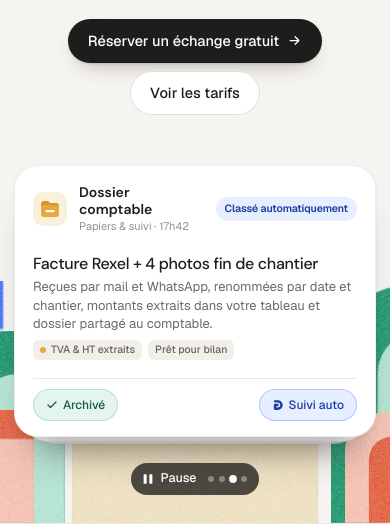
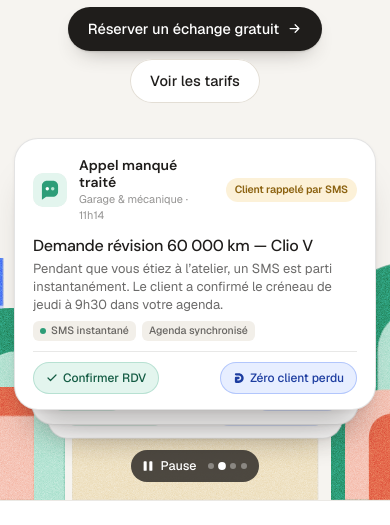
Before and after one commit to suuuucdcz/derovia-new, a plain HTML site: page public/index.html in a window 390 px wide. Shown: the part 343-868 px from the top of the page. Drawn offline with nearby package versions, Linux system fonts and the light colour scheme.

Commit message:
Animation distribution des cartes du Hero (PC & mobile) facon Symmetry

```diff
--- a/public/assets/css/styles.css
+++ b/public/assets/css/styles.css
@@ -675,9 +675,9 @@ img, svg {
   position: relative;
   width: 100%;
   max-width: 1320px;
-  margin: clamp(36px, 6vh, 72px) auto 0;
-  padding-top: 28px;
-  padding-bottom: clamp(40px, 5.5vh, 64px);
+  margin: clamp(32px, 5.4vh, 66px) auto 0;
+  padding-top: 12px;
+  padding-bottom: clamp(22px, 3vh, 38px);
   display: flex;
   flex-direction: column;
   align-items: center;
@@ -713,16 +713,16 @@ img, svg {
 .riso-pillar--5 { animation: pillar-rise 1.05s var(--ease-out) 0.14s both; }
 .riso-pillar--6 { animation: pillar-rise 1.05s var(--ease-out) 0.28s both; }
 
-/* Interactive Stacked Card Deck */
+/* Interactive Stacked Card Deck (Symmetry Deal-In + Downward Peeking Stack) */
 .deck-wrapper {
+  --deck-step: 22px;
+  --deck-drop: -110px;
+  --deck-fx-scale: 1;
   position: relative;
   z-index: 3;
   width: min(680px, calc(100% - 32px));
   height: 274px;
-  margin-top: 12px;
-  opacity: 0;
-  transform: translateY(20px);
-  animation: fade-up-in 0.8s var(--ease-out) 0.34s forwards;
+  margin-top: 6px;
 }
 
 .deck-card {
@@ -731,43 +731,59 @@ img, svg {
   background: var(--white);
   border-radius: 26px;
   padding: 20px 24px 16px;
-  border: 1px solid rgba(31, 29, 27, 0.08);
+  border: 1px solid rgba(31, 29, 27, 0.12);
   box-shadow: var(--shadow-card);
   display: flex;
   flex-direction: column;
   justify-content: space-between;
+  transform-origin: 50% 100%;
   will-change: transform, opacity;
   transition:
-    transform 0.52s var(--ease-card),
-    opacity 0.44s var(--ease-out),
+    transform 0.55s var(--ease-card),
+    opacity 0.14s linear,
     box-shadow 0.32s ease,
     border-color 0.32s ease;
   user-select: none;
 }
 
-/* Depth Stack Positions */
+/* Alternating deal-in entry offsets (left/right swing + tilt like Symmetry) */
+.deck-card[data-card-index="3"] { --fx: -68px; --fr: -5deg; }
+.deck-card[data-card-index="2"] { --fx: 76px; --fr: 6deg; }
+.deck-card[data-card-index="1"] { --fx: -62px; --fr: -4deg; }
+.deck-card[data-card-index="0"] { --fx: 70px; --fr: 5deg; }
+
+/* Downward-Peeking Depth Stack (bottom-center anchor: cards step DOWN & narrow) */
 .deck-card[data-pos="0"] {
-  z-index: 4;
+  z-index: 10;
   opacity: 1;
   transform: translate3d(0, 0, 0) scale(1) rotate(0deg);
   box-shadow: var(--shadow-card-front);
 }
 .deck-card[data-pos="1"] {
-  z-index: 3;
-  opacity: 0.94;
-  transform: translate3d(0, -14px, 0) scale(0.958) rotate(-0.7deg);
+  z-index: 9;
+  opacity: 1;
+  transform: translate3d(0, var(--deck-step), 0) scale(0.905);
   pointer-events: none;
 }
 .deck-card[data-pos="2"] {
-  z-index: 2;
-  opacity: 0.72;
-  transform: translate3d(0, -27px, 0) scale(0.916) rotate(0.8deg);
+  z-index: 8;
+  opacity: 1;
+  transform: translate3d(0, calc(var(--deck-step) * 1.9), 0) scale(0.815);
   pointer-events: none;
 }
 .deck-card[data-pos="3"] {
-  z-index: 1;
+  z-index: 7;
   opacity: 0;
-  transform: translate3d(0, -38px, 0) scale(0.875);
+  transform: translate3d(0, calc(var(--deck-step) * 2.6), 0) scale(0.73);
+  pointer-events: none;
+}
+
+/* Pre-deal resting state above deck (teleports cleanly, animates on deal) */
+.deck-card[data-state="incoming"] {
+  z-index: 12;
+  opacity: 0;
+  transform: translate3d(calc(var(--fx, -68px) * var(--deck-fx-scale)), var(--deck-drop), 0) rotate(var(--fr, -5deg)) scale(1.03);
+  transition: none;
   pointer-events: none;
 }
 
@@ -782,23 +798,22 @@ img, svg {
 }
 
 /* Directional Dismiss Physics (Symmetry Deck Signature) */
+.deck-card[data-exit] {
+  z-index: 20;
+  opacity: 0;
+  pointer-events: none;
+  transition:
+    transform 0.48s var(--ease-card),
+    opacity 0.3s ease-in 0.05s;
+}
 .deck-card[data-exit="accept"] {
-  z-index: 6;
-  opacity: 0;
-  transform: translate3d(340px, -64px, 0) rotate(8.5deg) scale(0.92);
-  pointer-events: none;
+  transform: translate3d(420px, -60px, 0) rotate(8deg);
 }
 .deck-card[data-exit="remind"] {
-  z-index: 6;
-  opacity: 0;
-  transform: translate3d(0, 210px, 0) rotate(-2deg) scale(0.92);
-  pointer-events: none;
+  transform: translate3d(0, 260px, 0) scale(0.95);
 }
 .deck-card[data-exit="auto"] {
-  z-index: 6;
-  opacity: 0;
-  transform: translate3d(210px, -170px, 0) rotate(5deg) scale(0.84);
-  pointer-events: none;
+  transform: translate3d(380px, -170px, 0) rotate(6deg) scale(0.86);
 }
 
 .deck-card__top {
@@ -981,7 +996,7 @@ img, svg {
 .deck-controls {
   position: relative;
   z-index: 4;
-  margin-top: 14px;
+  margin-top: 54px;
   display: inline-flex;
   align-items: center;
   gap: 12px;
@@ -993,6 +1008,12 @@ img, svg {
   color: var(--white);
   font-size: 12px;
   font-weight: 500;
+  transition: opacity 0.75s var(--ease-out), transform 0.75s var(--ease-out);
+}
+.deck-controls[data-ready="false"] {
+  opacity: 0;
+  transform: translateY(8px);
+  pointer-events: none;
 }
 
 .deck-toggle {
@@ -2908,7 +2929,7 @@ img, svg {
   /* 2. Mobile Hero & Interactive Stacked Deck */
   .hero {
     min-height: 100svh;
-    padding-top: calc(var(--nav-h) + 34px);
+    padding-top: calc(var(--nav-h) + 22px);
     padding-bottom: 0;
   }
   .display-h1 {
@@ -2933,9 +2954,9 @@ img, svg {
     font-size: 14.5px;
   }
   .hero-stage {
-    margin-top: 24px;
-    padding-top: 20px;
-    padding-bottom: 28px;
+    margin-top: 16px;
+    padding-top: 12px;
+    padding-bottom: 18px;
   }
   .riso-backdrop {
     width: 150vw;
@@ -2943,6 +2964,9 @@ img, svg {
     bottom: 0;
   }
   .deck-wrapper {
+    --deck-step: 15px;
+    --deck-drop: -86px;
+    --deck-fx-scale: 0.62;
     width: calc(100% - 28px);
     height: 272px;
     margin-top: 6px;
@@ -2950,12 +2974,6 @@ img, svg {
   .deck-card {
     padding: 18px 18px 15px;
     border-radius: 24px;
-  }
-  .deck-card[data-pos="1"] {
-    transform: translate3d(0, 12px, 0) scale(0.945) rotate(0deg);
-  }
-  .deck-card[data-pos="2"] {
-    transform: translate3d(0, 22px, 0) scale(0.89) rotate(0deg);
   }
   .deck-source__icon {
     width: 34px;
@@ -3024,7 +3042,7 @@ img, svg {
     display: none;
   }
   .deck-controls {
-    margin-top: 26px;
+    margin-top: 40px;
     height: 32px;
     padding: 0 12px 0 10px;
     font-size: 11.5px;
@@ -3384,7 +3402,7 @@ img, svg {
   .reveal-line > span,
   .hero-subtitle,
   .hero-ctas,
-  .deck-wrapper,
+  .deck-controls[data-ready="false"],
   [data-reveal],
   .frieze-piece {
     opacity: 1 !important;
--- a/public/assets/js/app.js
+++ b/public/assets/js/app.js
@@ -150,12 +150,14 @@ function initStackCards() {
 
 /* --------------------------------------------------------------------------
    4. Hero Interactive Auto-Playing Automation Card Deck
+      Symmetry-style sequential deal-in + downward-peeking stack choreography
    -------------------------------------------------------------------------- */
 function initHeroDeck() {
   const deckEl = document.getElementById('hero-deck');
   if (!deckEl) return;
 
   const cards = Array.from(deckEl.querySelectorAll('.deck-card'));
+  const controlsEl = document.getElementById('deck-controls');
   const dots = Array.from(document.querySelectorAll('[data-deck-goto]'));
   const toggleBtn = document.getElementById('deck-toggle');
   const toggleLabel = document.getElementById('deck-toggle-label');
@@ -164,10 +166,16 @@ function initHeroDeck() {
   const progressBar = document.getElementById('deck-progress-bar');
 
   const total = cards.length;
-  const CYCLE_MS = 2700;
+  const CYCLE_MS = 2800;
+  const DEAL_START_MS = 520;
+  const DEAL_STAGGER_MS = 420;
+  const DEAL_SETTLE_MS = 950;
+
   let current = 0;
   let paused = REDUCED_MOTION;
   let busy = false;
+  let dealing = !REDUCED_MOTION;
+  let hasStartedDeal = false;
   let cycleTimer = null;
   let stepTimers = [];
 
@@ -191,6 +199,15 @@ function initHeroDeck() {
     });
   };
 
+  const finishDealImmediately = () => {
+    if (!dealing) return;
+    clearStepTimers();
+    dealing = false;
+    hasStartedDeal = true;
+    if (controlsEl) controlsEl.dataset.ready = 'true';
+    renderPositions();
+  };
+
   const resetProgress = (animate) => {
     if (!progressBar) return;
     progressBar.style.transition = 'none';
@@ -204,7 +221,7 @@ function initHeroDeck() {
 
   const scheduleNext = () => {
     clearStepTimers();
-    if (paused) {
+    if (paused || dealing) {
       resetProgress(false);
       return;
     }
@@ -216,7 +233,7 @@ function initHeroDeck() {
     // 1. Highlight working state + press pill visually
     stepTimers.push(
       setTimeout(() => {
-        if (paused || busy) return;
+        if (paused || busy || dealing) return;
         activeCard.dataset.state = 'working';
         const btn = activeCard.querySelector(`[data-deck-action="${defaultAction}"]`);
         if (btn) btn.dataset.active = 'true';
@@ -225,12 +242,63 @@ function initHeroDeck() {
 
     // 2. Confirm done state + dismiss with physics
     cycleTimer = setTimeout(() => {
-      if (paused || busy) return;
+      if (paused || busy || dealing) return;
       dismissCurrent(defaultAction);
     }, CYCLE_MS);
   };
 
+  const startDealIn = () => {
+    if (hasStartedDeal || REDUCED_MOTION) return;
+    hasStartedDeal = true;
+    dealing = true;
+    clearStepTimers();
+
+    // Ensure every card starts cleanly in its pre-deal offset above the deck
+    cards.forEach((card) => {
+      card.dataset.state = 'incoming';
+      card.removeAttribute('data-exit');
+    });
+
+    // Deal cards back-to-front so Card 0 ("Devis automatique") lands last on top
+    const dealOrder = Array.from({ length: total }, (_, i) => total - 1 - i);
+    const dealtStack = [];
+
+    dealOrder.forEach((cardIdx, step) => {
+      stepTimers.push(
+        setTimeout(() => {
+          dealtStack.unshift(cardIdx);
+          current = cardIdx;
+
+          // Promote newly dealt card to d=0 and step earlier cards down d=1, d=2, d=3
+          requestAnimationFrame(() => {
+            dealtStack.forEach((idx, depth) => {
+              const card = cards[idx];
+              card.dataset.pos = String(depth);
+              card.removeAttribute('data-state');
+            });
+          });
+
+          dots.forEach((dot, idx) => {
+            dot.setAttribute('aria-selected', String(idx === current));
+          });
+
+          if (step === dealOrder.length - 1) {
+            if (controlsEl) controlsEl.dataset.ready = 'true';
+            stepTimers.push(
+              setTimeout(() => {
+                dealing = false;
+                current = 0;
+                if (!paused) scheduleNext();
+              }, DEAL_SETTLE_MS)
+            );
+          }
+        }, DEAL_START_MS + step * DEAL_STAGGER_MS)
+      );
+    });
+  };
+
   const dismissCurrent = (action = 'accept', targetIndex = null) => {
+    if (dealing) finishDealImmediately();
     if (busy) return;
     busy = true;
     clearStepTimers();
@@ -246,7 +314,7 @@ function initHeroDeck() {
     requestAnimationFrame(() => {
       exitingCard.dataset.exit = action;
 
-      // Bring remaining cards forward immediately
+      // Promote remaining cards forward simultaneously
       cards.forEach((card, idx) => {
         if (idx === current) return;
         const pos = (idx - nextIdx + total) % total;
@@ -260,7 +328,7 @@ function initHeroDeck() {
 
     stepTimers.push(
       setTimeout(() => {
-        // Snap exiting card cleanly to back of stack without backward animation
+        // Snap exiting card cleanly to back of stack without reverse transition
         exitingCard.style.transition = 'none';
         exitingCard.removeAttribute('data-exit');
         exitingCard.removeAttribute('data-state');
@@ -273,7 +341,7 @@ function initHeroDeck() {
         exitingCard.style.transition = '';
         busy = false;
         scheduleNext();
-      }, 480)
+      }, 500)
     );
   };
 
@@ -289,6 +357,7 @@ function initHeroDeck() {
   // Dot controls
   dots.forEach((dot) => {
     dot.addEventListener('click', () => {
+      if (dealing) finishDealImmediately();
       const target = Number(dot.dataset.deckGoto);
       if (target === current || busy) return;
       dismissCurrent('auto', target);
@@ -307,6 +376,7 @@ function initHeroDeck() {
   if (toggleBtn) {
     syncToggleUI();
     toggleBtn.addEventListener('click', () => {
+      if (dealing) finishDealImmediately();
       paused = !paused;
       syncToggleUI();
       if (paused) {
@@ -334,18 +404,29 @@ function initHeroDeck() {
     else if (key === 'a') dismissCurrent('auto');
   });
 
-  // Pause cleanly when page is hidden
+  // Pause cleanly when page is hidden; start deal-in on first view if opened in background
   document.addEventListener('visibilitychange', () => {
     if (document.hidden) {
-      clearStepTimers();
-      resetProgress(false);
-    } else if (!paused) {
+      if (dealing) {
+        clearStepTimers();
+        hasStartedDeal = false;
+      } else {
+        clearStepTimers();
+        resetProgress(false);
+      }
+    } else if (!hasStartedDeal && !REDUCED_MOTION) {
+      startDealIn();
+    } else if (!paused && !dealing) {
       scheduleNext();
     }
   });
 
-  renderPositions();
-  if (!paused) scheduleNext();
+  if (REDUCED_MOTION) {
+    if (controlsEl) controlsEl.dataset.ready = 'true';
+    renderPositions();
+  } else if (!document.hidden) {
+    startDealIn();
+  }
 }
 
 /* --------------------------------------------------------------------------
--- a/public/index.html
+++ b/public/index.html
@@ -257,7 +257,7 @@
         <!-- Interactive Auto-Playing Task Deck -->
         <div class="deck-wrapper" id="hero-deck" role="region" aria-label="Démonstration interactive d'automatisations Derovia">
           <!-- Card 0: Devis Plomberie -->
-          <article class="deck-card" data-card-index="0" data-pos="0" data-default-action="accept">
+          <article class="deck-card" data-card-index="0" data-pos="0" data-state="incoming" data-default-action="accept">
             <div class="deck-card__top">
               <div class="deck-source">
                 <div class="deck-source__icon">
@@ -299,7 +299,7 @@
           </article>
 
           <!-- Card 1: Appel manqué Garage -->
-          <article class="deck-card" data-card-index="1" data-pos="1" data-default-action="auto">
+          <article class="deck-card" data-card-index="1" data-pos="1" data-state="incoming" data-default-action="auto">
             <div class="deck-card__top">
               <div class="deck-source">
                 <div class="deck-source__icon">
@@ -341,7 +341,7 @@
           </article>
 
           <!-- Card 2: Classement Comptable -->
-          <article class="deck-card" data-card-index="2" data-pos="2" data-default-action="accept">
+          <article class="deck-card" data-card-index="2" data-pos="2" data-state="incoming" data-default-action="accept">
             <div class="deck-card__top">
               <div class="deck-source">
                 <div class="deck-source__icon">
@@ -383,7 +383,7 @@
           </article>
 
           <!-- Card 3: Rendez-vous & Rappels -->
-          <article class="deck-card" data-card-index="3" data-pos="3" data-default-action="auto">
+          <article class="deck-card" data-card-index="3" data-pos="3" data-state="incoming" data-default-action="auto">
             <div class="deck-card__top">
               <div class="deck-source">
                 <div class="deck-source__icon">
@@ -426,7 +426,7 @@
         </div>
 
         <!-- Deck Playback Controls -->
-        <div class="deck-controls" aria-label="Contrôles de la démonstration">
+        <div class="deck-controls" id="deck-controls" data-ready="false" aria-label="Contrôles de la démonstration">
           <button class="deck-toggle" id="deck-toggle" type="button" aria-pressed="false">
             <svg id="deck-icon-pause" viewBox="0 0 16 16" fill="currentColor" aria-hidden="true"><rect x="3" y="2.5" width="3.5" height="11" rx="1"/><rect x="9.5" y="2.5" width="3.5" height="11" rx="1"/></svg>
             <svg id="deck-icon-play" viewBox="0 0 16 16" fill="currentColor" aria-hidden="true" hidden><path d="M4 2.8v10.4L13 8 4 2.8Z"/></svg>
```
Also changed, not shown: 1 other file.
